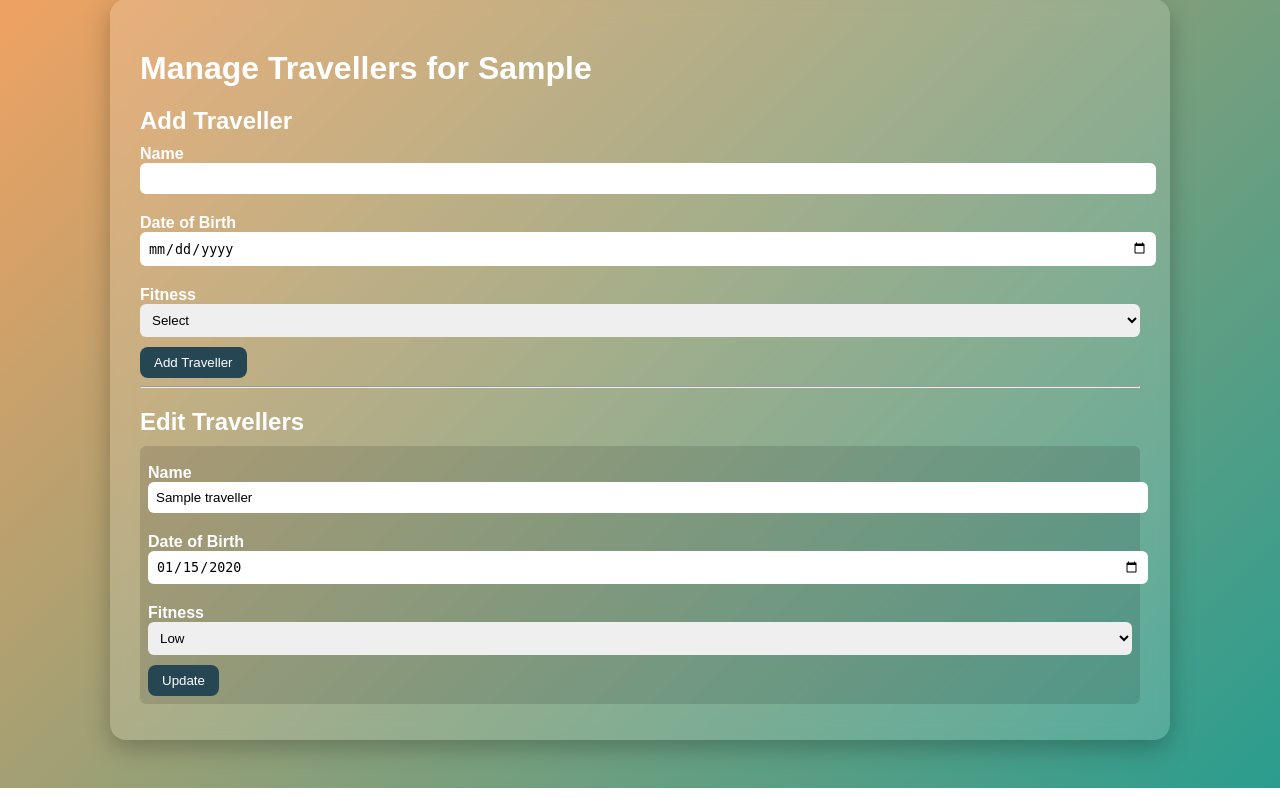
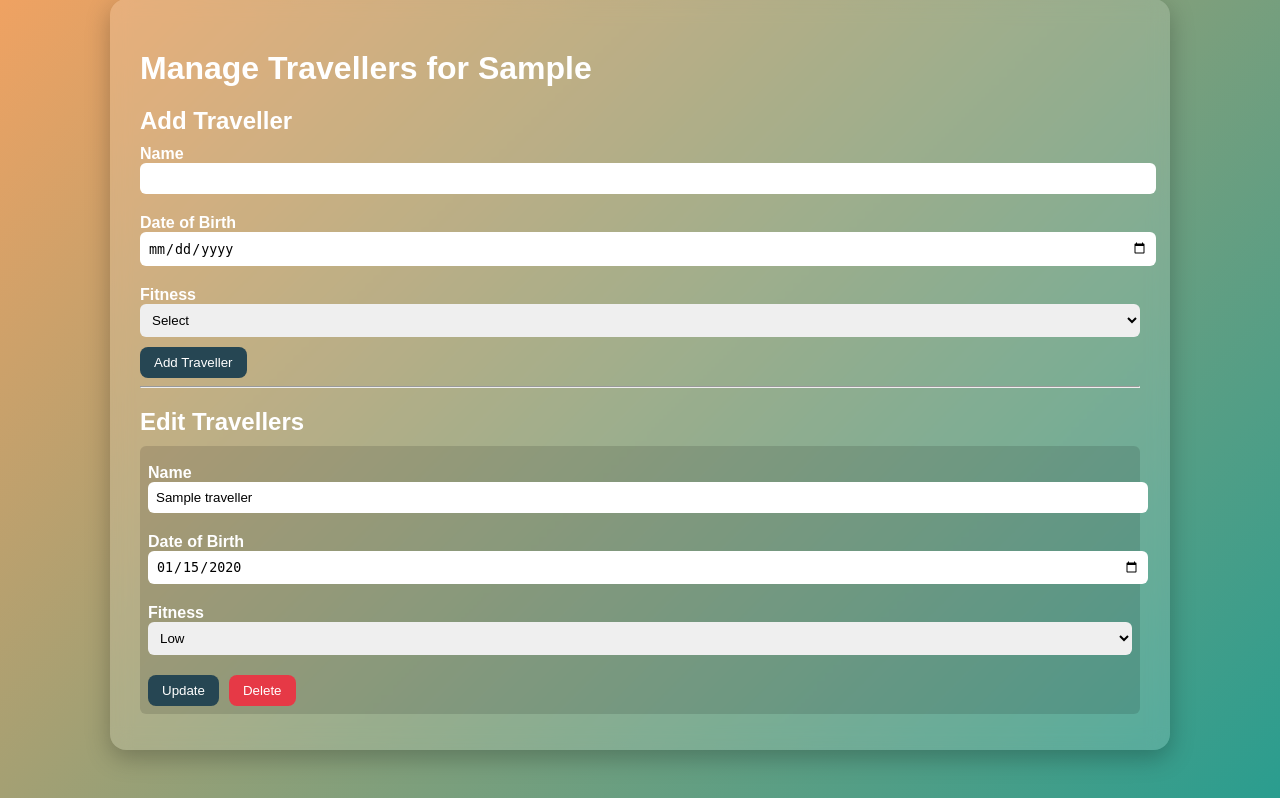
Before and after one commit to A-D-DBS-application/web-application-2025-group-1, a Flask app: page /travellers/1 in a window 1280 px wide. Shown: the part 49-847 px from the top of the page. Run offline with Flask 3, Linux system fonts and the light colour scheme; a user stored in the database is signed in; tables that the repository leaves empty hold one stand-in row (values such as "Sample post").

Commit message:
Update travellers.html
button traveller verwijderen

```diff
--- a/app/templates/travellers.html
+++ b/app/templates/travellers.html
@@ -92,7 +92,15 @@
             <option value="MEDIUM" {% if traveller.fitness=='MEDIUM' %}selected{% endif %}>Medium</option>
             <option value="HIGH" {% if traveller.fitness=='HIGH' %}selected{% endif %}>High</option>
           </select>
-          <button type="submit" class="btn">Update</button>
+          <div style="display:flex; gap:10px; align-items:flex-end; margin-top:10px;">
+            <!-- Update -->
+            <button type="submit" class="btn">Update</button>
+            <!-- Delete Traveller Button -->
+            <form method="POST"
+                  action="{{ url_for('main.delete_traveller', trip_id=trip.trip_id, traveller_id=traveller.traveller_id) }}">
+                <button type="submit" class="btn" style="background:#e63946;">Delete</button>
+            </form>
+          </div>
         </form>
       </div>
     {% endfor %}
```
